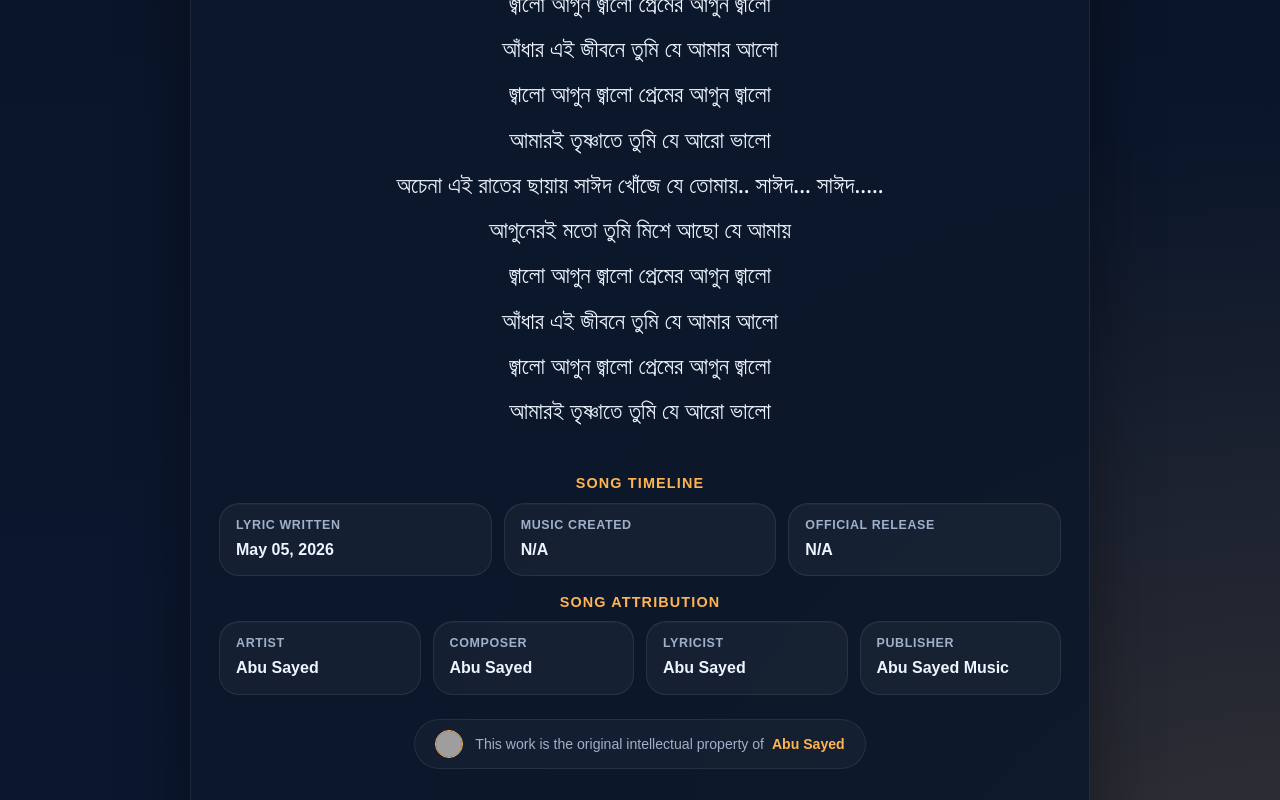
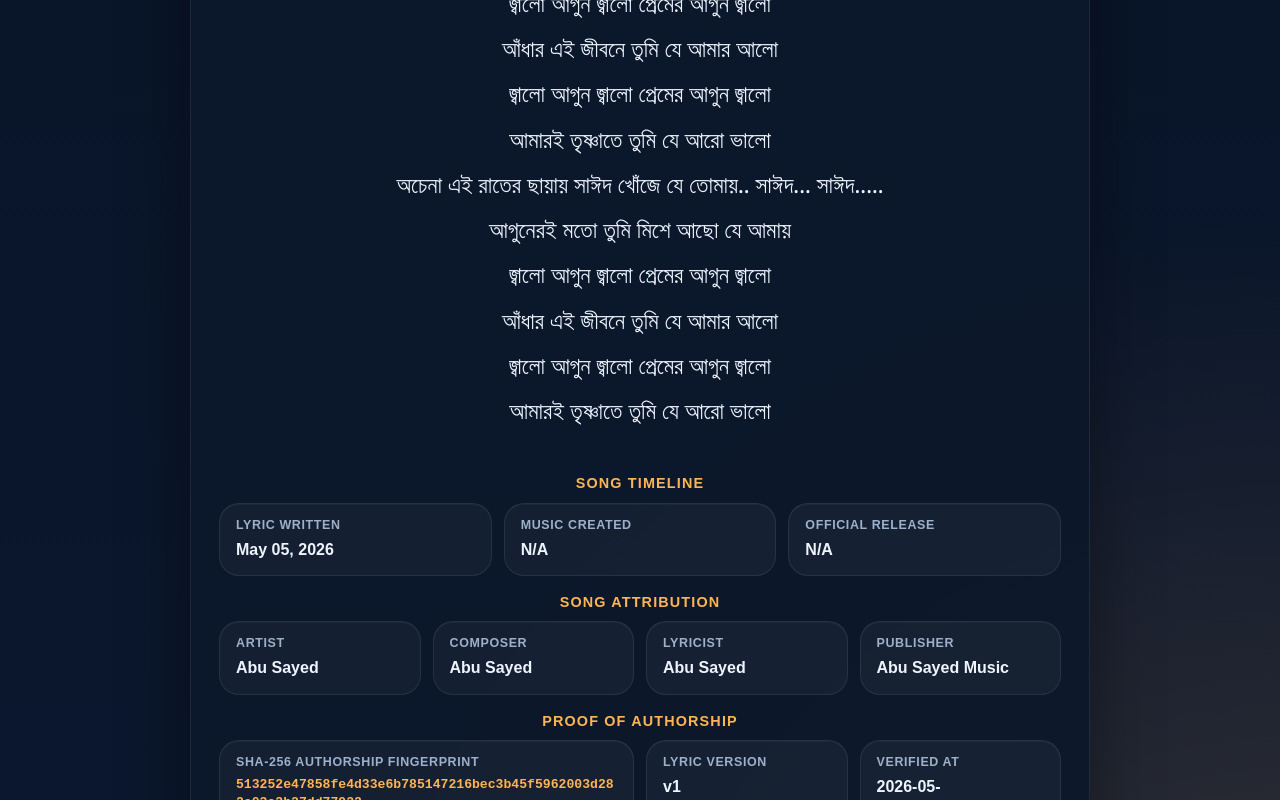
Before and after one commit to ImAbuSayed/jaalo-aagun-jaalo, a plain HTML site: page index.html in a window 1280 px wide. Shown: the part 2000-2800 px from the top of the page. Drawn offline with Linux system fonts and the light colour scheme; grey boxes are pictures that could not be loaded.

Commit message:
feat: update song assets v1 with signed GPG commit [verified]

```diff
--- a/index.html
+++ b/index.html
@@ -14,9 +14,9 @@
     <meta name="keywords" content="Jaalo Aagun Jaalo, Abu Sayed lyrics, original song lyrics, Abu Sayed original song, Abu Sayed lyricist, Abu Sayed composer, Abu Sayed songwriter, official lyrics">
     <meta name="robots" content="index,follow,max-snippet:-1,max-image-preview:large,max-video-preview:-1">
     <meta name="referrer" content="strict-origin-when-cross-origin">
-    <meta name="description" content="Explore the official lyrics of &#x27;Jaalo Aagun Jaalo&#x27;, a unique musical creation written and composed by Abu Sayed.">
+    <meta name="description" content="Official lyrics for &#x27;Jaalo Aagun Jaalo&#x27;, an original song written, composed, created, and owned by Abu Sayed.">
     <meta property="og:title" content="Jaalo Aagun Jaalo - Original Lyrics by Abu Sayed">
-    <meta property="og:description" content="Explore the official lyrics of &#x27;Jaalo Aagun Jaalo&#x27;, a unique musical creation written and composed by Abu Sayed.">
+    <meta property="og:description" content="Official lyrics for &#x27;Jaalo Aagun Jaalo&#x27;, an original song written, composed, created, and owned by Abu Sayed.">
     <meta property="og:type" content="music.song">
     <meta property="og:url" content="https://imabusayed.github.io/jaalo-aagun-jaalo/">
     <meta property="og:site_name" content="Abu Sayed Music">
@@ -24,7 +24,7 @@
     <meta name="last-modified" content="2026-05-05 18:40:48">
     <meta name="twitter:card" content="summary_large_image">
     <meta name="twitter:title" content="Jaalo Aagun Jaalo - Original Lyrics by Abu Sayed">
-    <meta name="twitter:description" content="Explore the official lyrics of &#x27;Jaalo Aagun Jaalo&#x27;, a unique musical creation written and composed by Abu Sayed.">
+    <meta name="twitter:description" content="Official lyrics for &#x27;Jaalo Aagun Jaalo&#x27;, an original song written, composed, created, and owned by Abu Sayed.">
     <link rel="canonical" href="https://imabusayed.github.io/jaalo-aagun-jaalo/">
     <link rel="sitemap" type="application/xml" title="Sitemap" href="https://imabusayed.github.io/jaalo-aagun-jaalo/sitemap.xml">
     <link rel="author" href="https://github.com/ImAbuSayed">
@@ -100,7 +100,7 @@
       "@id": "https://imabusayed.github.io/jaalo-aagun-jaalo#webpage",
       "url": "https://imabusayed.github.io/jaalo-aagun-jaalo/",
       "name": "Jaalo Aagun Jaalo - Original Lyrics by Abu Sayed",
-      "description": "Explore the official lyrics of 'Jaalo Aagun Jaalo', a unique musical creation written and composed by Abu Sayed.",
+      "description": "Official lyrics for 'Jaalo Aagun Jaalo', an original song written, composed, created, and owned by Abu Sayed.",
       "isPartOf": {
         "@id": "https://music.abusayed.com.bd/#website"
       },
@@ -537,7 +537,7 @@
 
         <div class="controls">
             <button class="btn-speak" id="speakBtn" title="Read the lyrics aloud"><span id="speakText">Read Aloud</span></button>
-            <a href="https://music.abusayed.com.bd/Licensing/?https://imabusayed.github.io/jaalo-aagun-jaalo/" class="btn-license" title="Get licensing for this song" target="_blank">Secure Licensing Rights for Jaalo Aagun Jaalo</a>
+            <a href="https://music.abusayed.com.bd/Licensing/?https://imabusayed.github.io/jaalo-aagun-jaalo/" class="btn-license" title="Get licensing for this song" target="_blank">Get a Licensing Quote for Jaalo Aagun Jaalo</a>
 
         </div>
         <br>
@@ -612,6 +612,26 @@
             <div class="meta-card">
                 <span class="meta-label">Publisher</span>
                 <strong>Abu Sayed Music</strong>
+            </div>
+
+                </div>
+            </div>
+
+            <div class="details-block">
+                <div class="details-title">Proof of Authorship</div>
+                <div class="meta-grid">
+
+            <div class="meta-card" style="grid-column: span 2;">
+                <span class="meta-label">SHA-256 Authorship Fingerprint</span>
+                <strong style="word-break: break-all; font-family: monospace; font-size: 0.82rem; color: var(--accent);">513252e47858fe4d33e6b785147216bec3b45f5962003d282c03a3b27dd77922</strong>
+            </div>
+            <div class="meta-card">
+                <span class="meta-label">Lyric Version</span>
+                <strong>v1</strong>
+            </div>
+            <div class="meta-card">
+                <span class="meta-label">Verified At</span>
+                <strong>2026-05-28T14:55:22.811666</strong>
             </div>
 
                 </div>
```
Also changed, not shown: excerpts/Bridge-Preview.txt (added), excerpts/Chorus-Preview.txt (added), excerpts/Hook-1-Preview.txt (added), excerpts/Hook-2-Preview.txt (added), excerpts/Pre-Chorus-1-Preview.txt (added), excerpts/Pre-Chorus-2-Preview.txt (added), excerpts/Verse-1-Preview.txt (added), excerpts/Verse-2-Preview.txt (added), excerpts/Verse-3-Preview.txt (added), hashes.txt (added), llms.txt, lyrics_backup/2026-05-28_jaalo-aagun-jaalo-v1.txt (added), manifest.json (added), 1 other file.
